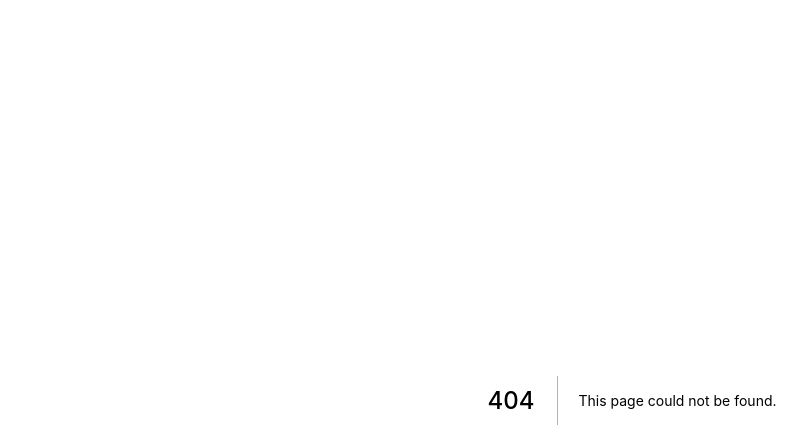
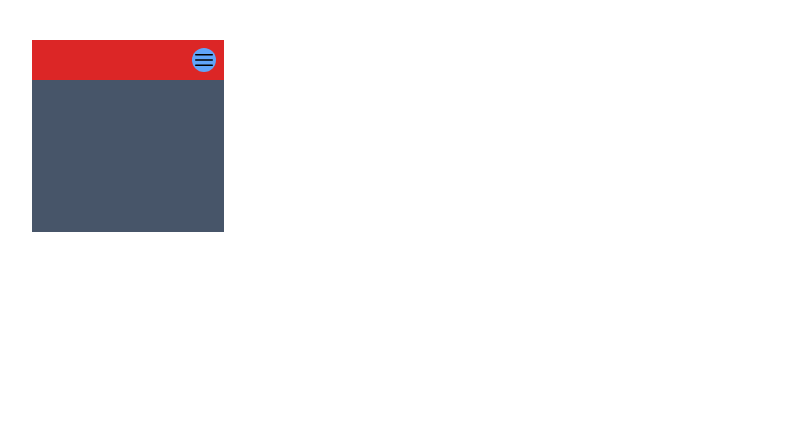
Before and after one commit to arctheowl/Bookclub, a Next.js app: page /newCard in a window 1280 px wide. Before the commit this address had no page. Shown: the top 448 px of the page, without its empty margins (8-815 px from the left). Built offline with nearby package versions, Linux system fonts and the light colour scheme.

Commit message:
Update latest book

```diff
--- a/src/data/nextMeeting.json
+++ b/src/data/nextMeeting.json
@@ -1 +1 @@
-"21st November"
+"15th December"
--- /dev/null
+++ b/src/pages/newCard.tsx
@@ -0,0 +1,40 @@
+/* eslint-disable react-hooks/rules-of-hooks */
+import React, { useState } from "react";
+
+type Props = {};
+
+const newCard = (props: Props) => {
+  const [isOpen, setIsOpen] = useState(true);
+  return (
+    <div className="w-screen h-screen p-10 grid grid-cols-6">
+      <div className="w-48 h-48 bg-slate-600 relative">
+        <div
+          className={
+            isOpen
+              ? `w-full bg-red-600 h-10 absolute top-0 animate-flip-in`
+              : `w-full bg-red-600 h-10 absolute bottom-0`
+          }
+        >
+          <button className="rounded-full w-6 h-6 top-2 bg-blue-400 absolute right-2" onClick={() => setIsOpen(!isOpen)}>
+            <svg
+              xmlns="http://www.w3.org/2000/svg"
+              fill="none"
+              viewBox="0 0 24 24"
+              strokeWidth={1.5}
+              stroke="currentColor"
+              className="w-6 h-6"
+            >
+              <path
+                strokeLinecap="round"
+                strokeLinejoin="round"
+                d="M3.75 6.75h16.5M3.75 12h16.5m-16.5 5.25h16.5"
+              />
+            </svg>
+          </button>
+        </div>
+      </div>
+    </div>
+  );
+};
+
+export default newCard;
```
Also changed, not shown: src/data/BooksData.json (+8 -0 lines).
